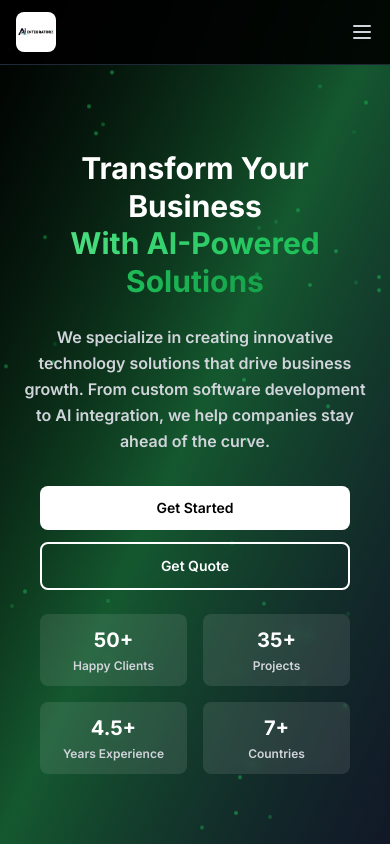
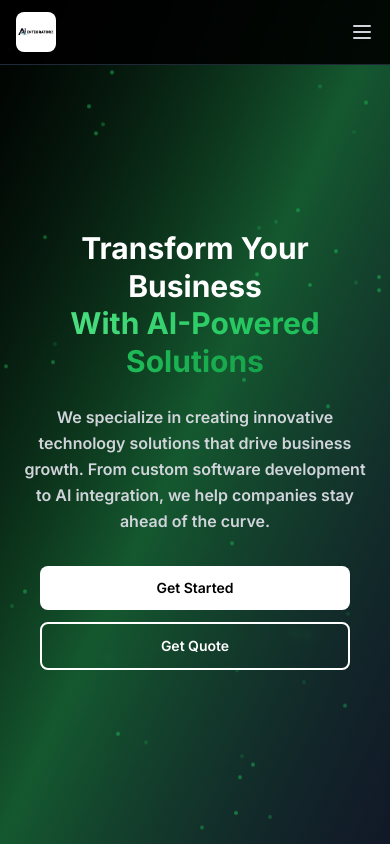
Before and after one commit to Nikitayadav4048/AIINTEGRATORTECH, a Next.js app: page / in a window 390 px wide. Shown: the top 844 px of the page. Built offline with nearby package versions, Linux system fonts and the light colour scheme.

Commit message:
Hide stats section on mobile, show only on desktop

```diff
--- a/components/sections/hero.tsx
+++ b/components/sections/hero.tsx
@@ -92,28 +92,8 @@ export function Hero() {
             transition={{ duration: 1, delay: 1.2 }}
             className="px-4"
           >
-            {/* Mobile: 2x2 Grid */}
-            <div className="grid grid-cols-2 gap-4 sm:hidden max-w-xs mx-auto">
-              <div className="bg-white/10 rounded-lg p-3 text-center backdrop-blur-sm">
-                <div className="text-xl font-bold text-white mb-1">50+</div>
-                <div className="text-gray-300 text-xs">Happy Clients</div>
-              </div>
-              <div className="bg-white/10 rounded-lg p-3 text-center backdrop-blur-sm">
-                <div className="text-xl font-bold text-white mb-1">35+</div>
-                <div className="text-gray-300 text-xs">Projects</div>
-              </div>
-              <div className="bg-white/10 rounded-lg p-3 text-center backdrop-blur-sm">
-                <div className="text-xl font-bold text-white mb-1">4.5+</div>
-                <div className="text-gray-300 text-xs">Years Experience</div>
-              </div>
-              <div className="bg-white/10 rounded-lg p-3 text-center backdrop-blur-sm">
-                <div className="text-xl font-bold text-white mb-1">7+</div>
-                <div className="text-gray-300 text-xs">Countries</div>
-              </div>
-            </div>
-
-            {/* Desktop: 1x4 Grid */}
-            <div className="hidden sm:grid grid-cols-4 gap-6 md:gap-8 max-w-4xl mx-auto mb-8 sm:mb-0">
+            {/* Stats Grid */}
+            <div className="hidden sm:grid grid-cols-4 gap-6 md:gap-8 max-w-4xl mx-auto">
               <div className="text-center">
                 <div className="text-2xl md:text-3xl font-bold text-white mb-1">50+</div>
                 <div className="text-gray-300 text-sm md:text-base">Happy Clients</div>
```
